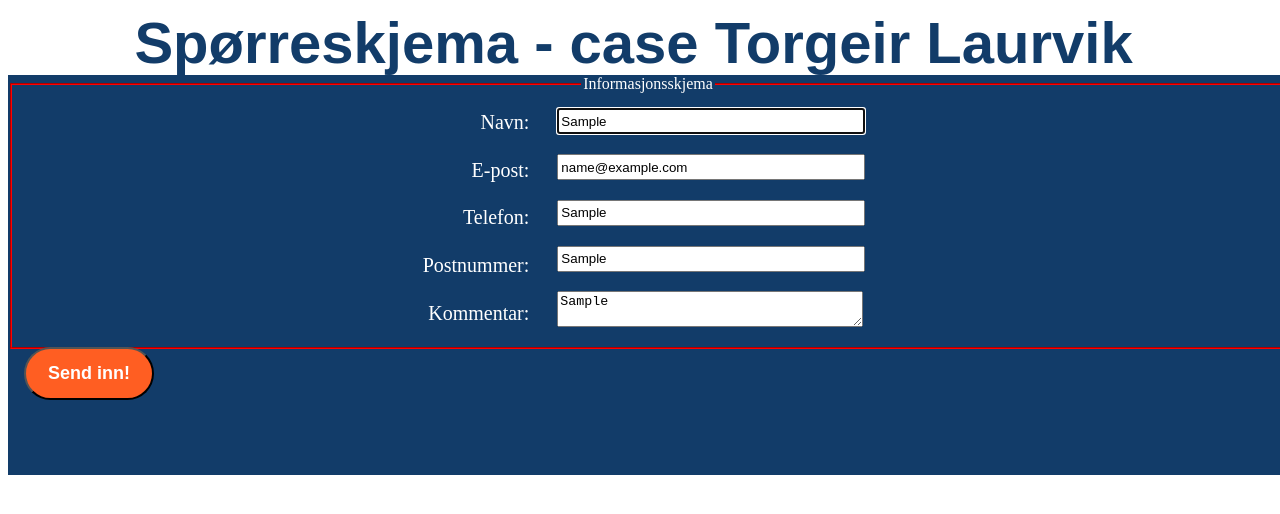
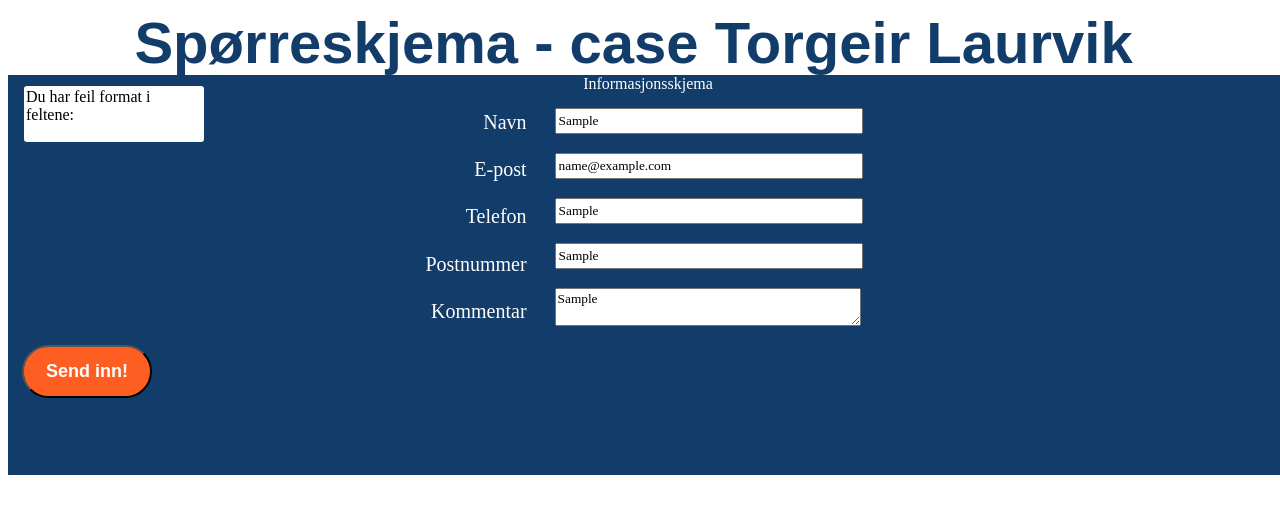
Before and after one commit to torgesla/amplifyapp, a React (Create React App) app: page / in a window 1280 px wide. Both pictures are taken after typing "Sample", "name@example.com", "Sample", "Sample", "Sample" into the empty fields and a click on the button "Send inn!". Shown: the top 514 px of the page. Built offline with nearby package versions, Linux system fonts and the light colour scheme.

Commit message:
server is running

```diff
--- a/src/front-end/ErrorMessage.tsx
+++ b/src/front-end/ErrorMessage.tsx
@@ -1,46 +1,44 @@
-import { useEffect, useState } from "react";
-import {zip} from '../helpers';
+import { setServers } from "dns";
+import { useEffect} from "react";
 import styled from 'styled-components'
 
 interface errorProps{
-    error_bools : boolean[],
+    errors : string[],
     showErrors : boolean,
-    doClose : ()=> void
+    doClose : () => void
 }
-const fields : string[]= ['Navn', 'E-post', 'Telefonnummer', 'Postnummer'];
-const expected : string[]= ['Navn Navnesen', 'navn@bedrift.landkode eks. navn@gmail.com', '(+XX)XXX XX XXX eks. 954 32 127', 'XXXX, eks. 0289'];
+const fields_dict : {[id :string] : string[]} = {
+    'name' : ['Navn', 'Navn Navnesen'],
+    'email' : ['E-post', 'navn@bedrift.landkode'],
+    'phone' :['Telefonnummer', '(+XX)XXX XX XXX eks. 954 32 127'],
+    'zip' :  ['Postnummer', 'XXXX']
+}
 
-export default ({error_bools, showErrors, doClose} : errorProps) => {
-    const [errors, setErrors] = useState([] as string[][])
+export default ({errors, showErrors, doClose} : errorProps) => {
     useEffect(() => {
-        const errorCategories : string[] = fields.filter((_, ind) => error_bools[ind])
-        const expectedFormatCategories : string[] = expected.filter((_, ind) => error_bools[ind])
-        setErrors(zip(errorCategories, expectedFormatCategories))
-    }, [error_bools])
+    }, [errors])
     useEffect(() => {
         document.addEventListener("mousedown", () => {
             doClose()
         })
     })
     const StyledModal = styled.div`
-        display: ${showErrors ? 'block' : 'none'}
+        display: ${showErrors ? 'block' : 'none'};
+        position: fixed;
         border-radius: 3px;
         margin: 0.5rem 1rem;
         width: 11rem;
-        background: transparent;
-        color: white;
+        background: white;
+        color: black;
         border: 2px solid white;
     `
-
     return(
         <StyledModal>
-            <div className="error-list-header">Du har feil format i felt{errors.length===1 ? 'et' : 'ene'}:</div>
+            <div>Du har feil format i felt{errors.length===1 ? 'et' : 'ene'}:</div>
             <ul>
-                {errors.map((error,_) => (
-                    <li className="error-list">
-                        Forventet data på formen: {error[1]} i {error[0].toLowerCase()}-feltet
-                    </li>
-                ))}
+                {errors.map((error) =>{
+                    <li>{fields_dict[error][0]}</li>
+                })}
             </ul>
         </StyledModal>
     )
--- a/src/front-end/Form.tsx
+++ b/src/front-end/Form.tsx
@@ -1,39 +1,19 @@
-import { useState, useEffect} from "react";
+import { useState} from "react";
 import { useForm } from "react-hook-form";
 import { useRecoilState } from "recoil";
 import validator from 'validator';
-import { successSubmitAtom, errorsAtom, windowHeightAtom, windowWidthAtom } from "../atoms";
+import {successSubmitAtom} from "../atoms";
 import {emailRegex} from '../helpers';
 import ErrorMessage from './ErrorMessage';
 import styled from "styled-components";
 
-
-export default () => {
-    const { register, handleSubmit} = useForm();
-    const [showErrors, setshowErrors] = useState<boolean>(false);
-    const [succesSubmit, setSuccessSubmit] = useRecoilState(successSubmitAtom);
-    /* const [height, setHeight] =useRecoilState<number>(windowHeightAtom)
-    const [width, setWidth] =useRecoilState<number>(windowWidthAtom) */
-    const [errors, setErrors] = useRecoilState<boolean[]>(errorsAtom);
-
-    const formValidation = (data : any) => {
-        const nameValid = Boolean(data.name.trim());
-        const epostValid = emailRegex.test(data.email);
-        const phoneValid = validator.isMobilePhone(data.phone);
-        const areacodeValid : boolean =  data.areacode.length == 4;
-        const validsArray = [nameValid,epostValid,phoneValid,areacodeValid];
-        const errorsArray = validsArray.map(x=>!x);
-        const allGood = validsArray.every(x=>x);
-        setErrors(errorsArray)
-        setSuccessSubmit(allGood)
-        setshowErrors(!allGood)
+type FormData = {
+    name : string,
+    email: string,
+    phone: string,
+    areacode: string,
+    comment: string
 }
-    const clearSubmit = () => {
-        setErrors([])
-        setSuccessSubmit(false)
-        setshowErrors(false)
-    }
-    const Submit = (data : any) => formValidation(data);
 const Header = styled.h1`
 position: relative;
 left: 10%;
@@ -56,7 +36,7 @@ export default () => {
 position: absolute;
 `
 const FieldSet = styled.fieldset`
-        border-width: 2px;
+    border-width: 0;
     border-color: red;
     height: 100%;
 `
@@ -83,7 +63,6 @@ export default () => {
 flex-direction: column;
 justify-content: space-around;
 `
-
 const Label = styled.label`
 font-size: 20px;
 align-self: flex-end;
@@ -96,11 +75,13 @@ export default () => {
 display: inline;
 width: 300px;
 margin: auto 10px;
+font-family: muli, sans serif;
 `
 const Commentbox = styled.textarea`
 display: inline;
 width: 300px;
 margin: auto 10px;
+font-family: muli, sans serif;;
 `
 const SubmitButton = styled.button`
 text-align: center;
@@ -120,6 +101,55 @@ export default () => {
 -webkit-backface-visibility: hidden;
 transition: all .3s cubic-bezier(.25,.8,.25,1);
 `
+const defaultFormData = {name:'', email:'', phone:'', areacode:'', comment:''}
+export default () => {
+    let errors : string[] = []
+    const [succesSubmit, setSuccessSubmit] = useRecoilState(successSubmitAtom);
+    const { register, handleSubmit} = useForm();
+    const [showErrors, setShowErrors] = useState<boolean>(false);
+    /* const [errors, setErrors] = useState<string[]>(['fisk']) */
+    const [formData, setFormData] =useState<FormData>(defaultFormData);
+
+    const sendToValidation = (data : FormData) : Promise<string[]> => {
+        const requestOptions = {
+            method: 'POST',
+            headers: { 'Content-Type': 'application/json' },
+            body: JSON.stringify(data)
+        };
+        const errors2 : Promise<string[]> = fetch('http://localhost:5000/api', requestOptions)
+            .then(response => response.json())
+            .then(errors => errors);
+        return errors2;
+    }
+    const formValidation = async (data : FormData) => {
+
+        const nameValid : string = Boolean(data.name.trim()) ? 'ok':'name' ;
+        const epostValid : string = emailRegex.test(data.email) ? 'ok':'email';
+        const phoneValid : string = validator.isMobilePhone(data.phone) ? 'ok':'phone';
+        const areacodeValid : string =  data.areacode.length == 4 ? 'ok':'zip';
+        const checksArray : string[] = [nameValid, epostValid, phoneValid, areacodeValid];
+        const errorsArray : string[] = checksArray.filter(x => x!== 'ok')
+        const allGood = errorsArray.length === 0;
+
+        if(!allGood){
+            errors =errorsArray;
+            setShowErrors(true);
+            return
+        }
+        errors = await sendToValidation(data)
+        const allGoodbackend : boolean = errors.length === 0;
+        setSuccessSubmit(allGood && allGoodbackend);
+        setShowErrors(true);
+    };
+    const clearSubmit = () => {
+        errors = [];
+        setSuccessSubmit(false);
+        setShowErrors(false);
+    };
+    const Submit = (data : any) => {
+        setFormData(data);
+        formValidation(data);
+    };
     return(
     <>
         <Header>Spørreskjema - case Torgeir Laurvik</Header>
@@ -129,25 +159,25 @@ export default () => {
                     <legend style={{color:"white", textAlign:"center"}}>Informasjonsskjema</legend>
                     <FieldsContainer>
                         <LabelsContainer>
-                            <Label htmlFor={'name'}>Navn:</Label>
-                            <Label>E-post:</Label>
-                            <Label>Telefon:</Label>
-                            <Label>Postnummer:</Label>
-                            <Label>Kommentar:</Label>
+                            <Label htmlFor={'name'}>Navn</Label>
+                            <Label htmlFor={'email'}>E-post</Label>
+                            <Label htmlFor={'phone'}>Telefon</Label>
+                            <Label htmlFor={'areacode'}>Postnummer</Label>
+                            <Label htmlFor={'comment'}>Kommentar</Label>
                         </LabelsContainer>
                         <InputsContainer>
-                            <InputField {...register("name", {required: true})} name="name" placeholder="Navn Navnesen" autoFocus/>
-                            <InputField {...register("email", {required: true})} name="email" placeholder="navn@domene.no" />
-                            <InputField {...register("phone", {required: true})} name="phone" placeholder="(+XX) XXX XX XXX" />
-                            <InputField {...register("areacode", {required: true})} name="areacode" placeholder="0000" />
-                            <Commentbox {...register('comment')} name="comment"/>
+                            <InputField {...register("name",        {required: true})}  className="required" name="name"        placeholder="Navn Navnesen" autoFocus/>
+                            <InputField {...register("email",       {required: true})}  className="required" name="email"       placeholder="navn@domene.no" />
+                            <InputField {...register("phone",       {required: true})}  className="required" name="phone"       placeholder="(+XX) XXX XX XXX" />
+                            <InputField {...register("areacode",    {required: true})}  className="required" name="areacode"    placeholder="0000" />
+                            <Commentbox {...register('comment')}                                             name="comment"/>
                         </InputsContainer>
                     </FieldsContainer>
                     <SubmitButton type="submit">Send inn!</SubmitButton>
                 </FieldSet>
             </form>
         </FormContainer>
-        {showErrors ? (<ErrorMessage error_bools={errors} showErrors={showErrors} doClose={() => clearSubmit()}/>) : null}
+        {showErrors ? (<ErrorMessage errors={errors} showErrors={showErrors} doClose={() => clearSubmit()}/>) : null}
     </>
     )
 };
```
Lines whose indentation alone changed are shown as unchanged.
